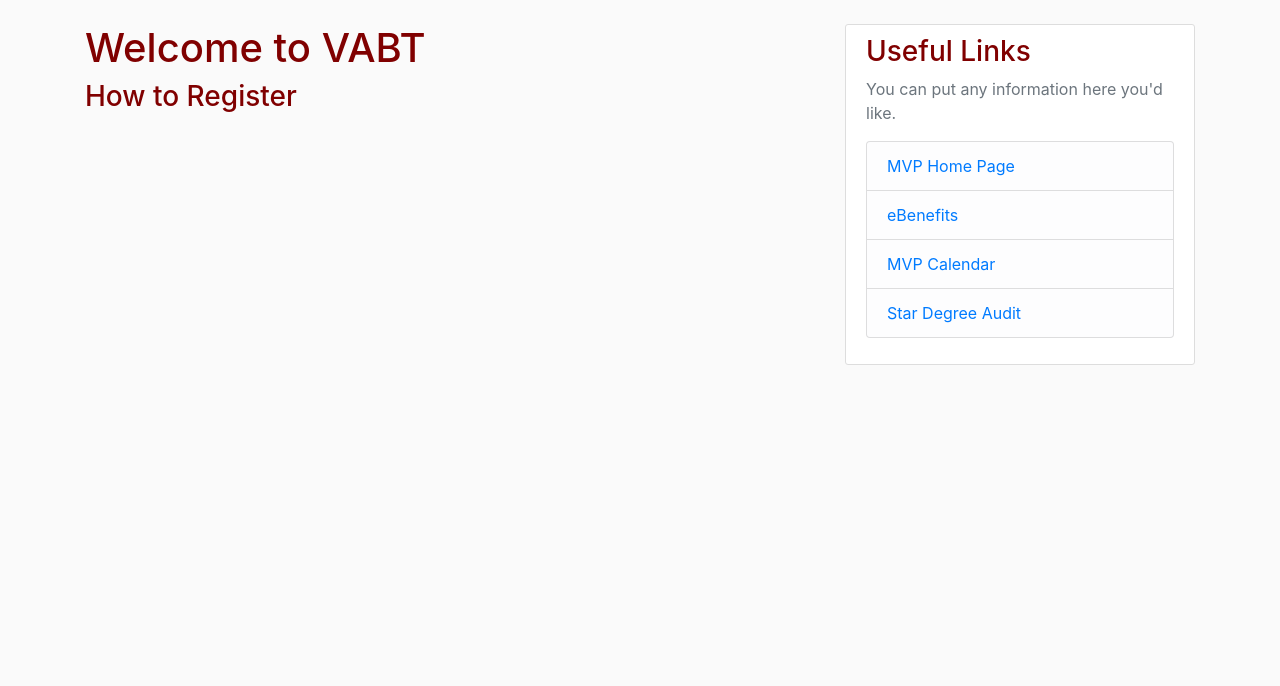
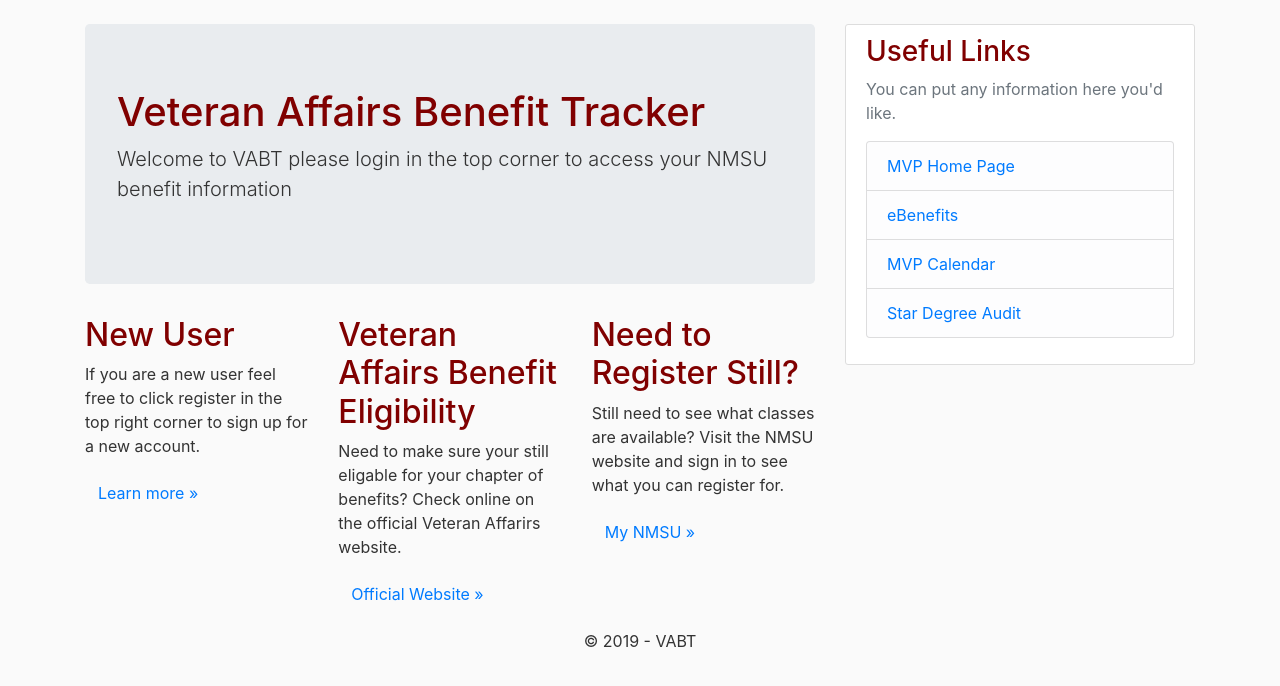
Before and after one commit to McGovern95/VABT, a Django app: page / in a window 1280 px wide. Shown: the part 56-742 px from the top of the page. Run offline with Django 3.2, Linux system fonts and the light colour scheme; some libraries are stand-ins or nearby versions.

Commit message:
fixed home contacts and about

```diff
--- a/VABT/dashboard/templates/dashboard/base.html
+++ b/VABT/dashboard/templates/dashboard/base.html
@@ -91,7 +91,11 @@
         </div>
     </main>
     <!-- content end -->
-
+        <footer>
+        <center>
+            <p>&copy; {{ 2019 }} - VABT</p>
+        </center>
+        </footer>
     <!-- Optional JavaScript -->
     <!-- jQuery first, then Popper.js, then Bootstrap JS -->
     <script src="https://code.jquery.com/jquery-3.2.1.slim.min.js" integrity="sha384-KJ3o2DKtIkvYIK3UENzmM7KCkRr/rE9/Qpg6aAZGJwFDMVNA/GpGFF93hXpG5KkN" crossorigin="anonymous"></script>
--- a/VABT/dashboard/templates/dashboard/home.html
+++ b/VABT/dashboard/templates/dashboard/home.html
@@ -3,7 +3,36 @@
     {% if user.is_staff %}
         <meta http-equiv="Refresh" content="0; url=certifier_home">
     {% else %}
-           <h1> Welcome to VABT </h1>
-           <h3> How to Register </h3>
+        <div class="jumbotron">
+        <h1>Veteran Affairs Benefit Tracker</h1>
+        <p class="lead">Welcome to VABT please login in the top corner to access your NMSU benefit information</p>
+
+        </div>
+
+        <div class="row">
+            <div class="col-md-4">
+                <h2>New User</h2>
+                <p>
+                    If you are a new user feel free to click register
+                    in the top right corner to sign up for a new account.
+                </p>
+                <p><a class="btn btn-default" href="https://mvp.nmsu.edu/">Learn more &raquo;</a></p>
+            </div>
+            <div class="col-md-4">
+                <h2>Veteran Affairs Benefit Eligibility</h2>
+                <p>Need to make sure your still eligable for your chapter of benefits?
+                   Check online on the official Veteran Affarirs website.
+                </p>
+                <p><a class="btn btn-default" href="https://explore.va.gov/education-training">Official Website &raquo;</a></p>
+            </div>
+            <div class="col-md-4">
+                <h2>Need to Register Still?</h2>
+                <p>Still need to see what classes are available? Visit the NMSU website and sign in to see
+                   what you can register for.
+                </p>
+                <p><a class="btn btn-default" href="https://idp.quicklaunchsso.com/authenticationendpoint/login.do?commonAuthCallerPath=%2Fpassivests&forceAuth=false&passiveAuth=false&tenantDomain=nmsu.edu&wa=wsignin1.0&wct=2019-03-01T04%3A31%3A28Z&wctx=rm%3D0%26id%3Dpassive%26ru%3D%252fcas%252flogin%253fservice%253dhttps%25253A%25252F%25252Fmy.nmsu.edu%25252Fc%25252Fportal%25252Flogin&wtrealm=https%3A%2F%2Fcps55.quicklaunchsso.com%2F&sessionDataKey=b16d387e-6b7c-41f2-baa1-b8f7d315a77d&relyingParty=https%3A%2F%2Fcps55.quicklaunchsso.com%2F&type=passivests&sp=cps55.quicklaunchsso.com&isSaaSApp=false&authenticators=BasicAuthenticator:LOCAL">My NMSU &raquo;</a></p>
+            </div>
+        </div>
+
     {% endif %}
 {% endblock content %}
```
Also changed, not shown: VABT/dashboard/templates/dashboard/about.html (+7 -2 lines), VABT/dashboard/templates/dashboard/contact.html (+15 -1 lines), VABT/db.sqlite3.
